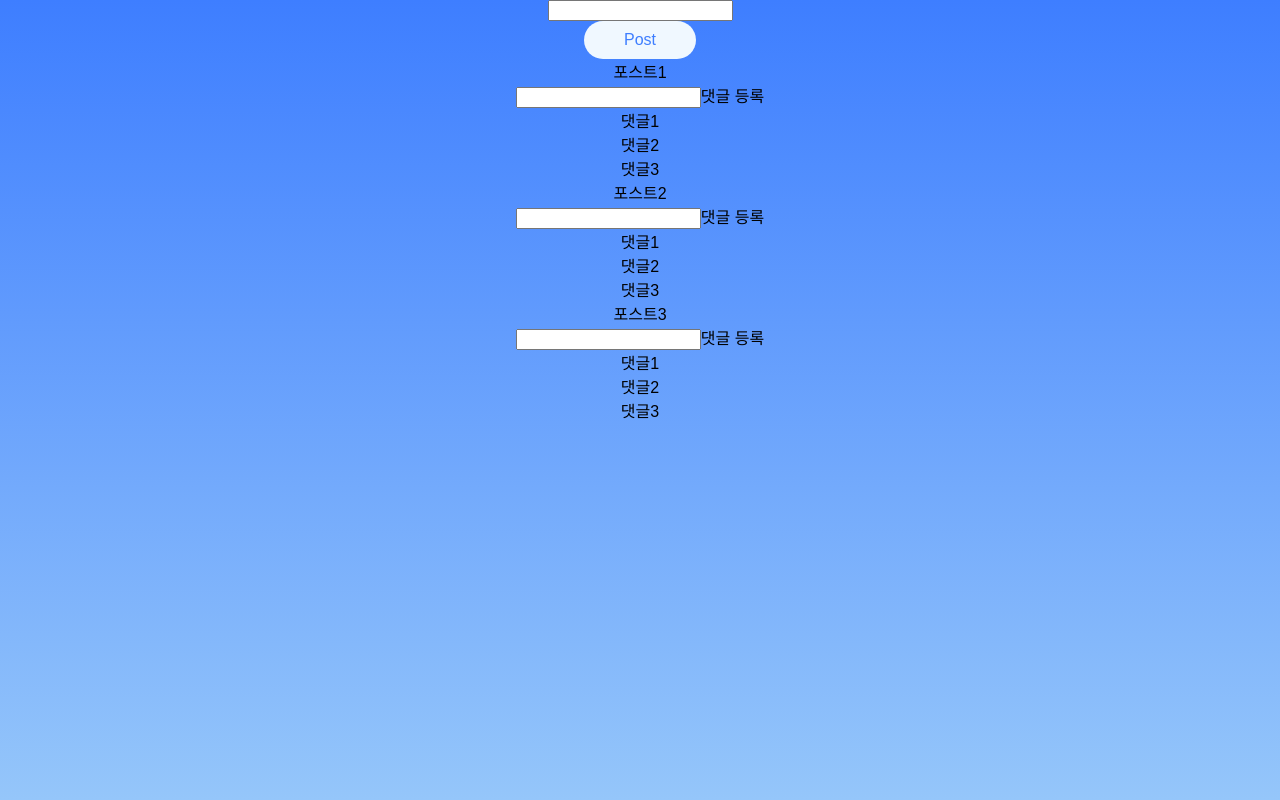
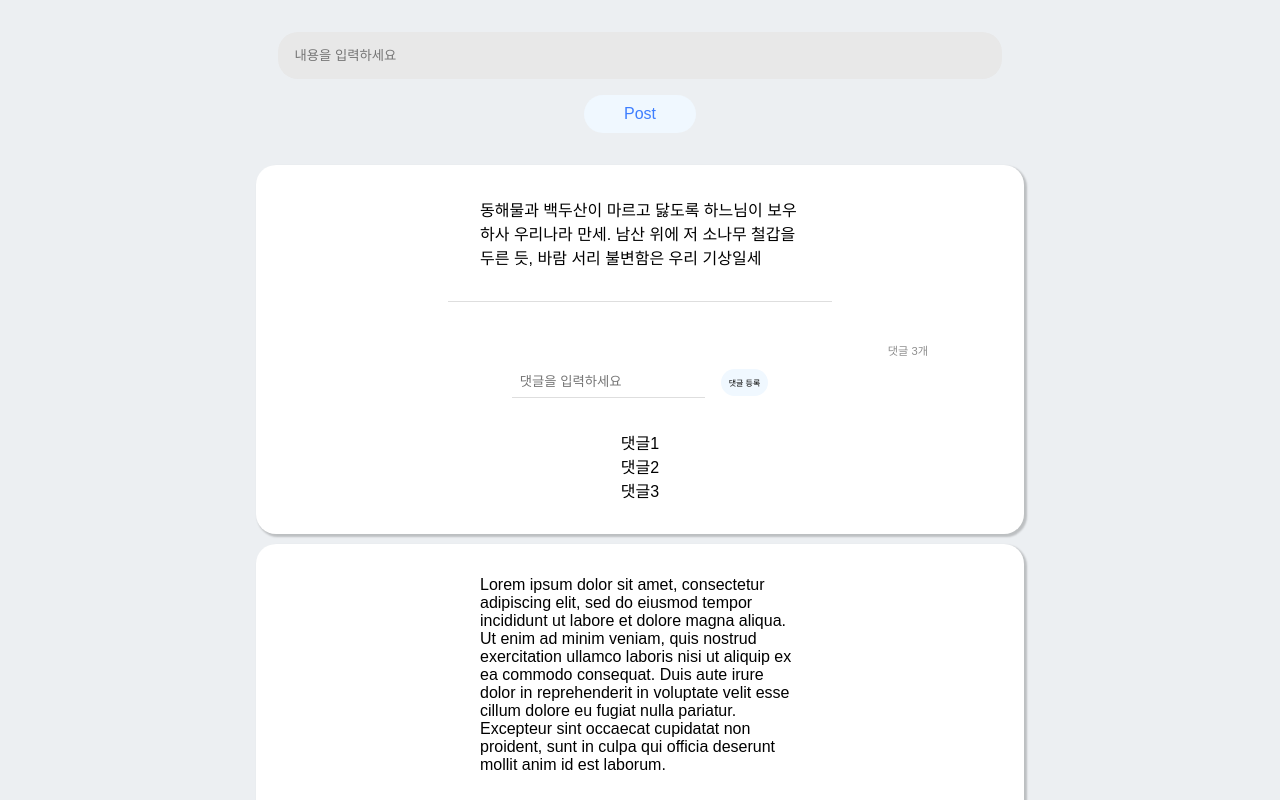
Before and after one commit to oyeon-kwon/SNS-toyproject, a React (Create React App) app in the folder client/: page / in a window 1280 px wide. Shown: the top 800 px of the page. Built offline with nearby package versions, Linux system fonts and the light colour scheme.

Commit message:
Add: Post, PostView 박스 CSS 작업 완료

```diff
--- a/client/src/App.js
+++ b/client/src/App.js
@@ -6,7 +6,7 @@ import PostInput from './PostInput';
 
 function App() {
 
-  const [posts, setPosts] = useState(['포스트1', '포스트2', '포스트3']);
+  const [posts, setPosts] = useState(['동해물과 백두산이 마르고 닳도록 하느님이 보우하사 우리나라 만세. 남산 위에 저 소나무 철갑을 두른 듯, 바람 서리 불변함은 우리 기상일세', 'Lorem ipsum dolor sit amet, consectetur adipiscing elit, sed do eiusmod tempor incididunt ut labore et dolore magna aliqua. Ut enim ad minim veniam, quis nostrud exercitation ullamco laboris nisi ut aliquip ex ea commodo consequat. Duis aute irure dolor in reprehenderit in voluptate velit esse cillum dolore eu fugiat nulla pariatur. Excepteur sint occaecat cupidatat non proident, sunt in culpa qui officia deserunt mollit anim id est laborum.', 'Lorem ipsum dolor sit amet, consectetur adipiscing elit, sed do eiusmod tempor incididunt ut labore et dolore magna aliqua. Ut enim ad minim veniam, quis nostrud exercitation ullamco laboris nisi ut aliquip ex ea commodo consequat. Duis aute irure dolor in reprehenderit in voluptate velit esse cillum dolore eu fugiat nulla pariatur. Excepteur sint occaecat cupidatat non proident, sunt in culpa qui officia deserunt mollit anim id est laborum.']);
 
   return (
     <div className="App">
--- a/client/src/Post.js
+++ b/client/src/Post.js
@@ -9,6 +9,7 @@ function Post({ post }) {
   // TODO: 댓글 수 보여주기
   // TODO: input 창 초기화 구현
   // TODO: 엔터쳤을 때 작동되게 구현
+  // TODO: 아무것도 입력하지 않았을 때는 작동 안되게 구현
 
   const inputComment = (e) => {
       let comment = e.target.value
@@ -16,17 +17,21 @@ function Post({ post }) {
   }
 
   const createComment = () => {
-    setComments([...comments, comment])
+    setComments([comment, ...comments])
   }
 
   return (
-    <div>
-        <div className="post-content">{post}</div>
-        <div className="comment-input">
-            <input type="text" onChange={inputComment}></input>
+    <div className="posts">
+        <div className="post-content">
+          {post}
+
+        </div>
+        <div className="comment-count">댓글 {comments.length}개</div>
+        <div className="comment-input-box">
+            <input className="comment-input" type="text" placeholder="댓글을 입력하세요" onChange={inputComment}></input>
             <span className="comment-button" onClick={createComment}>댓글 등록</span>
         </div>
-        <div className="comment-view">
+        <div className="comment-view-box">
             {
                 comments.map((comment) => {
                     return <div className="comment">{comment}</div>
--- a/client/src/PostInput.js
+++ b/client/src/PostInput.js
@@ -7,6 +7,7 @@ function PostInput({ posts, setPosts }) {
 
   // TODO: input 창 초기화 구현
   // TODO: 엔터쳤을 때 작동되게 구현
+  // TODO: 아무것도 입력하지 않았을 때는 작동 안되게 구현
 
   const inputContent = (e) => {
     let content = e.target.value
@@ -14,12 +15,12 @@ function PostInput({ posts, setPosts }) {
   }
 
   const createPost = () => {
-    setPosts([...posts, content])
+    setPosts([content, ...posts])
   }
 
   return (
-    <div>
-        <input type="text" onChange={inputContent}></input>
+    <div className="post-input-box">
+        <input className="post-input" placeholder="내용을 입력하세요" type="text" onChange={inputContent}></input>
         <div className="post-button" onClick={createPost}>Post</div>
     </div>
   );
--- a/client/src/login.css
+++ b/client/src/login.css
@@ -5,7 +5,7 @@ html {
     margin:0;
     padding:0;
     font-family: sans-serif;
-    background: linear-gradient(#3e7eff, rgb(149, 198, 250));
+    background-color: #eceff2;
   }
 
   .login-box {
--- a/client/src/post.css
+++ b/client/src/post.css
@@ -1,16 +1,57 @@
+.posts {
+    width: 60%;
+    display: flex;
+    flex-direction: column;
+    margin: 10px auto;
+    background-color: #ffffff;
+    border-radius: 20px;
+    box-shadow: 2px 2px 2px 1px rgba(0, 0, 0, 0.2);
+    text-align: left;
+}
+
 .post-content {
+    width: 20rem;
+    margin: 0 auto 2rem auto;
+    padding: 2rem;
+    border-bottom: 1px solid #dedede;
+}
 
+.comment-count {
+    color: #8e8e8e;
+    font-size: 0.7rem;
+    text-align: right;
+    margin: 0.5rem 6rem 0.5rem auto;
+}
+
+.comment-input-box {
+    display: flex;
+    align-items: center;
+    justify-content: center;
+    margin: 0 auto;
+    width: 100%;
 }
 
 .comment-input {
-
+    padding: 0.5rem;
+    border: none;
+    border-bottom: 1px solid #dedede;
 }
 
 .comment-button {
-
+    border-radius: 20px;
+    padding: 0.5rem;
+    font-size: 0.5rem;
+    background-color: aliceblue;
+    margin: 0 0 0 1rem;
+    transition: all.5s ease;
 }
 
-.comment-view {
+.comment-button:hover {
+    background-color: rgb(191, 191, 191);
+}
+
+.comment-view-box {
+    margin: 2rem auto;
 
 }
 
--- a/client/src/postInput.css
+++ b/client/src/postInput.css
@@ -1,3 +1,19 @@
+.post-input-box {
+    width: 60%;
+    margin: 1rem auto;
+}
+
+.post-input {
+    border: none;
+    width: 90%;
+    height: 30%;
+    padding: 1rem;
+    margin-top: 1rem;
+    margin-bottom: 1rem;
+    border-radius: 20px;
+    background-color: #e8e8e8;
+}
+
 .post-button {
     border-radius: 20px;
     padding: 10px 0;
@@ -7,4 +23,9 @@
     transition: all.5s ease;
     width: 7rem;
     margin: 0 auto;
+    margin-bottom: 2rem;
 }
+
+.post-button:hover {
+    background-color: rgb(191, 191, 191);
+}
```
